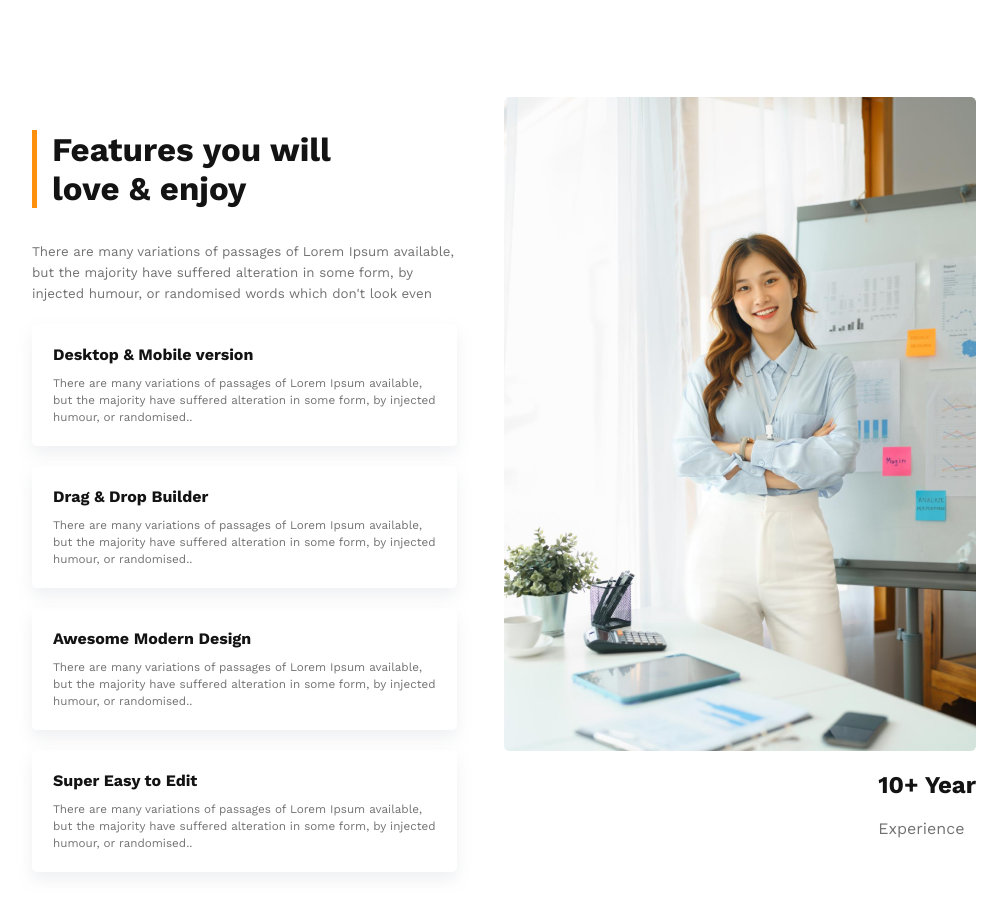
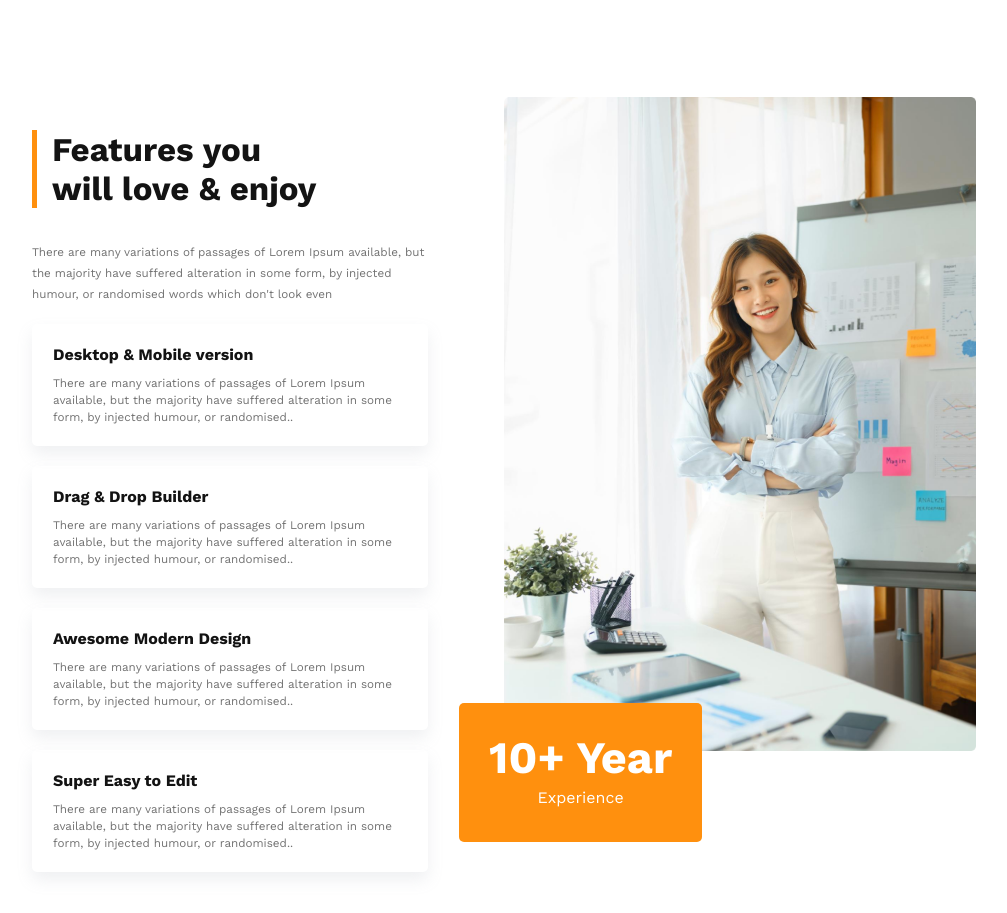
Before and after one commit to nazmus-sakibb/g3-architects, a plain HTML site: page index.html in a window 1280 px wide. Shown: the part 1550-2463 px from the top of the page, without its empty margins (136-1143 px from the left). Drawn offline with nearby package versions, Linux system fonts and the light colour scheme.

Commit message:
experience field done

```diff
--- a/index.html
+++ b/index.html
@@ -109,9 +109,13 @@
                         </div>
                     </div>
                 </div>
+
+                <!-- feature list banner -->
                 <div class="list-banner">
                     <img src="./images/architect.png" alt="">
-                    <div class="experience-feild">
+
+                    <!-- experience-feild -->
+                    <div class="experience-field">
                         <h2>10+ Year</h2>
                         <p>Experience</p>
                     </div>
@@ -120,6 +124,10 @@
             </div>
         </section>
         <!-- feature list end -->
+
+
+        <!-- Some facts area start -->
+        <!-- Some facts area end -->
     </main>
     <!-- main area end-->
 </body>
--- a/style.css
+++ b/style.css
@@ -176,11 +176,12 @@ p {
 }
 
 .list-content {
-    width: 45%;
+    width: 42%;
 }
 
 .list-banner {
     width: 50%;
+    position: relative;
 }
 
 .list-banner img {
@@ -203,6 +204,8 @@ p {
 .feature-subtitle {
     line-height: 20px;
     margin-bottom: 20px;
+    font-size: 14px;
+    line-height: 20px;
 }
 
 
@@ -225,4 +228,29 @@ p {
     font-size: 14px;
     line-height: 16px;
 }
+
+
+/* experience field */
+.experience-field {
+    text-align: center;
+    background-color: #FF900E;
+    padding: 35px 30px;
+    border-radius: 5px;
+    position: absolute;
+    left: -45px;
+    bottom: 50px;
+}
+
+.experience-field h2 {
+    margin: 0;
+    font-size: 45px;
+    line-height: 40px;
+    color: white;
+}
+
+.experience-field p {
+    margin-top: 10px;
+    margin-bottom: 0;
+    color: white;
+}
 /* feature list end */
```
